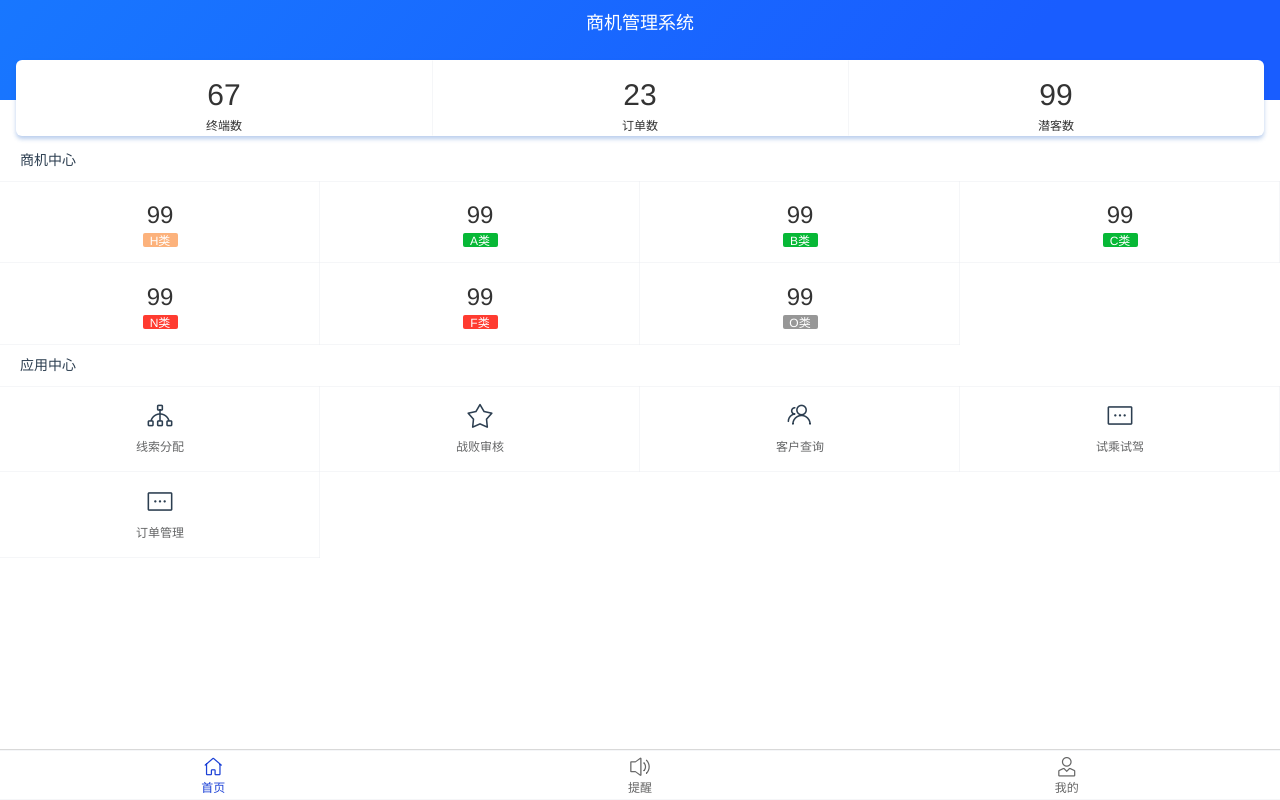
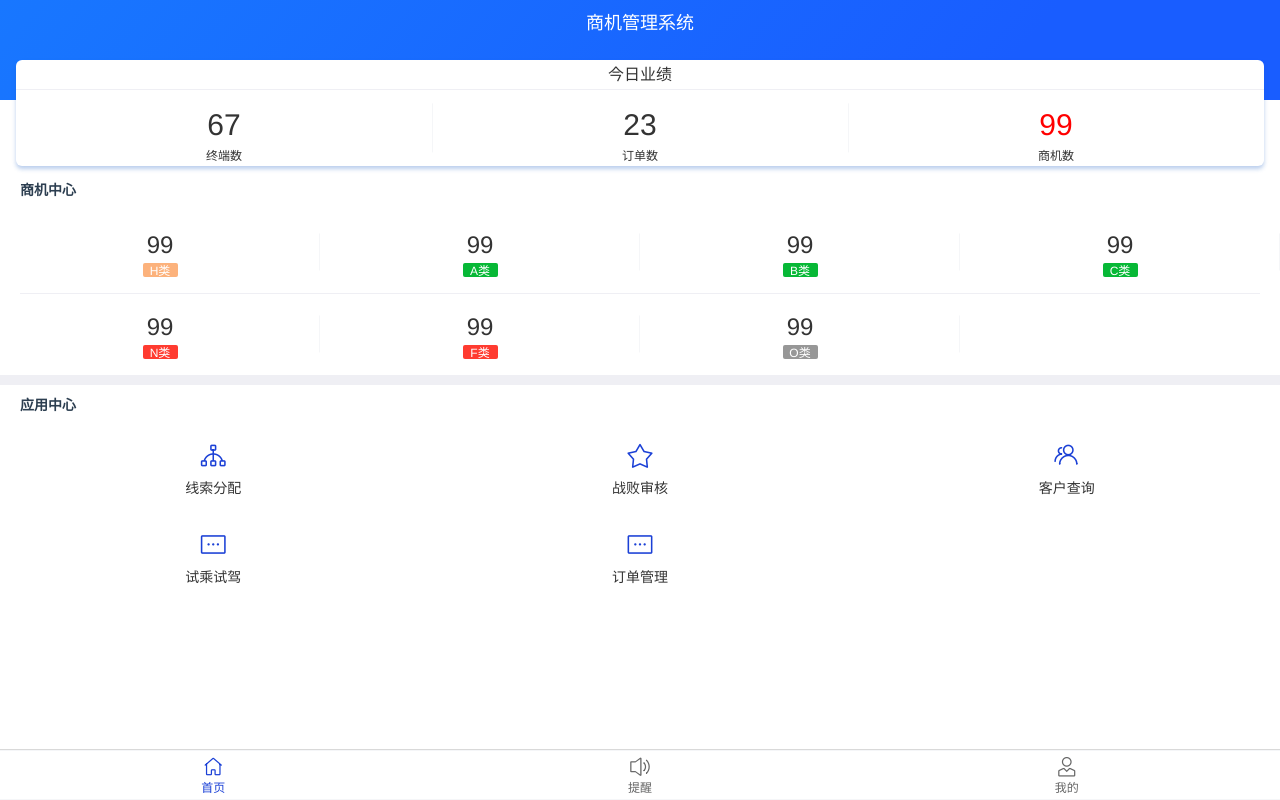
Before and after one commit to TimuJiang/vant-demo, a Vue app: page / in a window 1280 px wide. Built offline with nearby package versions, Linux system fonts and the light colour scheme.

Commit message:
1.首页优化 2.时间选择组件优化

```diff
--- a/src/components/m-time-select/src/m-time-select.vue
+++ b/src/components/m-time-select/src/m-time-select.vue
@@ -29,7 +29,9 @@
         		default: '请选择'
 			},
 			label: String,
-			rightIcon: String,
+			rightIcon: {
+        		default: 'arrow'
+			},
 			valueFromParent: String,
 			isCurrentDate: { // 是否默认展示当前日期
         		default: false
@@ -67,16 +69,19 @@
 				}
 				this.value = initDateValue;
 			},
+			updateModel(value) {
+				this.$emit('changeParentValue', value)
+			},
 			showPopUp() {
         		this.popupTimeSelect = this.timeFormat(this.value, this.rule);
         		this.show = true;
 			},
 			dateConfirm(value) { // 确认时间选择
 				this.value = this.timeFormat(value, this.timeFormatRule[this.dateType]);
-				this.$emit('changeParentValue', this.value); // 每次确认选择时间之后就同步更新父组件v-model绑定的值
+				this.updateModel(this.value) // 每次确认选择时间之后就同步更新父组件v-model绑定的值
 				this.show = false;
 
-				// 父组件可以绑定date-confirm时间，默认传入当前选择的时间字符串
+				// 父组件可以绑定date-confirm事件，默认传入当前选择的时间字符串
 				this.$emit('date-confirm', this.value);
 			},
 			dateCancel() { // 取消时间选择
@@ -96,7 +101,7 @@
 			},
 			getCurrentDateStr(rule) { // 获取当前日期字符串，同时更新父组件v-model绑定的值
 				let value = moment(new Date()).format(rule)
-				this.$emit('change', value);
+				this.updateModel(value);
 				return value;
 			},
 		}
--- a/src/views/index.vue
+++ b/src/views/index.vue
@@ -1,9 +1,9 @@
 <template lang='pug'>
 	.index
-		manager-summary-part
-		track-part
+		manager-summary-part(:is-manager="isManager")
+		track-part(:is-manager="isManager")
 		follow-part(v-if="user.role !== '数字营销经理'")
-		app-center
+		app-center(:is-manager="isManager")
 </template>
 
 <script>
@@ -23,7 +23,10 @@
 		computed: {
 			...mapGetters([
 				'user'
-			])
+			]),
+			isManager() {
+				return this.user.role === '数字营销经理';
+			}
 		},
 		methods: {
 			onClickLeft() {
--- a/src/views/index/app-center.vue
+++ b/src/views/index/app-center.vue
@@ -1,19 +1,16 @@
 <template lang='pug'>
 	.app-center
 		.group-title 应用中心
-		van-grid
-			van-grid-item.app-item(v-for="item in _apps" :key="item.name" :to="(item.name === '客户查询' && user.role === '数字营销经理') ? item.path2 : item.path" :icon="item.icon" :text="item.name")
+		van-grid(:column-num="3")
+			van-grid-item.app-item(v-for="item in _apps" :key="item.name" :to="(item.name === '客户查询' && isManager) ? item.path2 : item.path" :icon="item.icon" :text="item.name")
 </template>
 
 <script>
-	import { mapGetters } from 'vuex'
 	import { APP_CENTER } from 'config/types.config'
 	export default {
 		name: 'app-center',
-		computed: {
-			...mapGetters([
-				'user'
-			])
+		props: {
+			isManager: Boolean
 		},
 		beforeCreate() {
 			this._apps = APP_CENTER
@@ -22,11 +19,30 @@
 </script>
 <style lang="scss" scoped>
 	.app-center {
+		padding-top: 10px;
+		background-color: #efeff4;
 		.group-title {
+			background-color: #fff;
+			font-weight: bold;
 			padding: 10px 20px;
-		}
-		.app-item .van-icon {
-			color: #1B40D6 !important;
 		}
 	}
 </style>
+<style>
+	.app-center .van-grid {
+		background-color: #fff;
+	}
+	.app-center .app-item .van-icon {
+		color: #1B40D6 !important;
+	}
+	.app-center .van-hairline--top::after {
+		border-top-width: 0;
+	}
+	.app-center .app-item .van-grid-item__text {
+		color: #333;
+		font-size: 14px;
+	}
+	.app-center .van-grid-item__content::after {
+		border-width: 0;
+	}
+</style>
--- a/src/views/index/follow-part.vue
+++ b/src/views/index/follow-part.vue
@@ -31,13 +31,18 @@
 </script>
 <style lang="scss" scoped>
 	.follow-part {
+		padding-top: 10px;
+		background-color: #efeff4;
 		.group-title {
 			padding: 10px 20px;
+			background-color: #fff;
+			font-weight: bold;
 		}
 		&__content {
 			display: flex;
 			align-items: center;
 			justify-content: center;
+			background-color: #fff;
 		}
 		.cell__type {
 			width: 76px;
--- a/src/views/index/manager-summary-part.vue
+++ b/src/views/index/manager-summary-part.vue
@@ -1,21 +1,25 @@
 <template lang='pug'>
 	.manager-summary-part
 		.manager-summary-part__title 商机管理系统
-		van-row.manager-summary-part__content
+		van-row(:class="{ 'is-manager': isManager }").manager-summary-part__content
+			.content-title(v-if="isManager") 今日业绩
 			van-col(span="8")
 				.number-cell 67
-				.name-cell 终端数
+				.name-cell {{isManager ? '终端数' : '未跟进'}}
 			van-col.van-hairline--left(span="8")
 				.number-cell 23
-				.name-cell 订单数
+				.name-cell {{isManager ? '订单数' : '过期未跟进'}}
 			van-col.van-hairline--left(span="8")
-				.number-cell 99
-				.name-cell 潜客数
+				.number-cell(:class="{ 'red': isManager }") 99
+				.name-cell {{isManager ? '商机数' : '未分配'}}
 </template>
 
 <script>
 	export default {
-		name: 'manager-summary-part'
+		name: 'manager-summary-part',
+		props: {
+			isManager: Boolean
+		}
 	}
 </script>
 <style lang="scss" scoped>
@@ -42,13 +46,33 @@
 			border-radius: 6px;
 			font-size: 12px;
 			color: #333333;
-			box-shadow: 0 3px 4px 0 rgba(25, 92, 195, 0.3) ;
+			box-shadow: 0 3px 4px 0 rgba(25, 92, 195, 0.3);
+			&.is-manager {
+				height: 106px;
+			}
+			.content-title {
+				height: 30px;
+				line-height: 30px;
+				text-align: center;
+				font-size: 16px;
+				box-sizing: border-box;
+				border-bottom: 1px solid #efeff4
+			}
 			.number-cell {
 				font-size: 30px;
 				color: #333333;
 				font-weight: 500;
 				margin-top: 12px;
+				&.red {
+					color: red;
+				}
 			}
 		}
 	}
 </style>
+<style>
+	.manager-summary-part .van-hairline--left::after {
+		top: -15%;
+		bottom: -15%;
+	}
+</style>
--- a/src/views/index/track-part.vue
+++ b/src/views/index/track-part.vue
@@ -1,10 +1,11 @@
 <template lang='pug'>
-	.track-part
+	.track-part(:class="{ 'is-manager': isManager }")
 		.group-title 商机中心
-		van-grid
-			van-grid-item(v-for="item in _types" :key="item.type" :to="`/potential-customer/${item.type}`")
-				.grid__number 99
-				.grid__text(:class="item.type") {{item.type}}类
+		.center-line
+			van-grid
+				van-grid-item(v-for="item in _types" :key="item.type" :to="`/potential-customer/${item.type}`")
+					.grid__number 99
+					.grid__text(:class="item.type") {{item.type}}类
 
 </template>
 
@@ -12,6 +13,9 @@
 	import { POTENTIAL_CUSTOMER } from 'config/types.config'
 	export default {
 		name: 'track-part',
+		props: {
+			isManager: Boolean
+		},
 		created() {
 			this._types = POTENTIAL_CUSTOMER
 		}
@@ -21,8 +25,12 @@
 	.track-part {
 		padding-top: 40px;
 		background: #FFFFFF;
+		&.is-manager {
+			padding-top: 70px;
+		}
 		.group-title {
 			padding: 10px 20px;
+			font-weight: bold;
 		}
 		.grid__number {
 			font-size: 24px;
@@ -49,5 +57,27 @@
 		.O {
 			background: #979797;
 		}
+		.center-line {
+			position: relative;
+			&::after {
+				content: '';
+				position: absolute;
+				top: 50%;
+				left: 20px;
+				right: 20px;
+				height: 1px;
+				background-color: #efeff4;
+			}
+		}
 	}
 </style>
+<style>
+	.track-part .van-hairline--top::after {
+		border-width: 0;
+	}
+	.track-part .van-grid-item__content::after {
+		border-bottom-width: 0;
+		top: 5%;
+		bottom: 5%;
+	}
+</style>
--- a/src/views/try-car/detail.vue
+++ b/src/views/try-car/detail.vue
@@ -6,7 +6,7 @@
 					van-field(v-model="page.name" readonly label="客户名称" required)
 					van-field(v-model="page.phone" readonly label="客户电话" required :right-icon="rightIcon" @click-right-icon="toBeContinued")
 					van-field(v-model="page.car" readonly label="车牌车型号" placeholder="请选择" required :right-icon="rightIcon" @click-right-icon="() => { openSelect('car') }")
-					van-field(v-model="page.tryTime" readonly label="试驾时间" required :right-icon="rightIcon" @click-right-icon="() => {showPopup('tryTime')} ")
+					m-time-select(v-model="page.tryTime" label="试驾时间" :is-current-date="routeType !== 'show'" date-type="datetime" required :right-icon="rightIcon")
 			.cell
 				van-cell-group
 					van-field(v-model="hasUploaded" readonly label="身份证照片" placeholder="请上传" required right-icon="arrow"  @click-right-icon="() => { goToUpload('id') }")
@@ -17,23 +17,13 @@
 			.cell
 				van-cell-group
 					van-field(v-model="hasUploaded" readonly label="驾照照片" placeholder="请上传" required right-icon="arrow"  @click-right-icon="() => { goToUpload('dl') }")
-					van-field(v-model="page.startTime" readonly label="生效日期" placeholder="请选择" required :right-icon="rightIcon"  @click-right-icon="() => {showPopup('startTime')} ")
-					van-field(v-model="page.endTime" readonly label="截止日期" placeholder="请选择" required :right-icon="rightIcon"  @click-right-icon="() => {showPopup('endTime')} ")
+					m-time-select(v-model="page.startTime" label="生效日期" placeholder="请选择" required :right-icon="rightIcon")
+					m-time-select(v-model="page.endTime" label="截止日期" placeholder="请选择" required :right-icon="rightIcon")
 			.cell
 				van-cell-group
 					van-field(v-model="page.protocol" readonly label="试驾协议" required right-icon="arrow"  @click-right-icon="toBeContinued")
 					van-field(v-model="page.people" readonly label="试驾人员" placeholder="请选择" required :right-icon="rightIcon"  @click-right-icon="() => { openSelect('people') }")
 		.bottom-button(v-if="routeType !== 'show'" @click="doTryCar") 立即试驾
-		van-popup(
-			v-model="date.show"
-			position="bottom"
-		)
-			van-datetime-picker(
-				v-model="date.popupTimeSelect"
-				:type="timeSelectType"
-				@confirm="dateConfirm"
-				@cancel="dateCancel"
-			)
 		van-action-sheet(
 			v-model="select.selectShow"
 			:actions="actionItems"
@@ -44,11 +34,9 @@
 
 <script>
 	import { Dialog } from 'vant';
-	import moment from 'moment'
 	export default {
 		name: 'detail',
 		created() {
-			this.setDefaultTime();
 		},
 		data() {
 			return {
@@ -65,15 +53,6 @@
 					tryTime: '',
 					startTime: '',
 					endTime: ''
-				},
-				date: {
-					timeFormatRule: {
-						datetime: 'YYYY-MM-DD HH:mm',
-						date: 'YYYY-MM-DD'
-					},
-					currentOperateTimeType: '',
-					show: false,
-					popupTimeSelect: new Date()
 				},
 				select: {
 					selectShow: false,
@@ -114,16 +93,6 @@
 			},
 			actionItems() {
 				return this.select.items[this.select.currentSelectType];
-			},
-			timeSelectType() {
-				if (this.date.currentOperateTimeType === 'tryTime') {
-					return 'datetime';
-				} else {
-					return 'date';
-				}
-			},
-			rule() {
-				return this.date.timeFormatRule[this.timeSelectType];
 			}
 		},
 		methods: {
@@ -135,38 +104,6 @@
 					message: '→ To Be Continued...'
 				})
 			},
-			/* 时间选择相关-start */
-			showPopup(type) { // 显示时间选择框
-				this.date.currentOperateTimeType = type;
-				this.date.popupTimeSelect = this.timeFormat(this.page[type], this.rule);
-				this.date.show = true;
-			},
-			dateConfirm(value) { // 确认时间选择
-				this.page[this.date.currentOperateTimeType] = this.timeFormat(value, this.rule);
-				this.dateCancel()
-			},
-			dateCancel() { // 取消时间选择
-				this.date.show = false;
-			},
-			timeFormat(value, rule) {
-				if (!value) { // 为空时日期选择弹出来没有默认时间，默认 是默认的最小时间2009年1月1日
-					return null;
-				} else {
-					if (value instanceof Date) { // 如果传进来的是日期对象 根据rule（类似YYYY-MM-DD HH:mm:ss）将其转成
-						return moment(value).format(rule);
-					} else if (typeof value === 'string') { // 如果是字符串 则转成日期对象
-						return new Date(moment(value, rule).valueOf());
-					}
-				}
-			},
-			getCurrentDateStr(rule) {
-				return moment(new Date()).format(rule);
-			},
-			setDefaultTime() {
-				this.page.tryTime = this.getCurrentDateStr(this.date.timeFormatRule.datetime); // 试驾时间默认为当天
-			},
-			/* 时间选择相关-end */
-
 			/* 类型选择-start */
 			openSelect(type) {
 				this.select.currentSelectType = type
```
